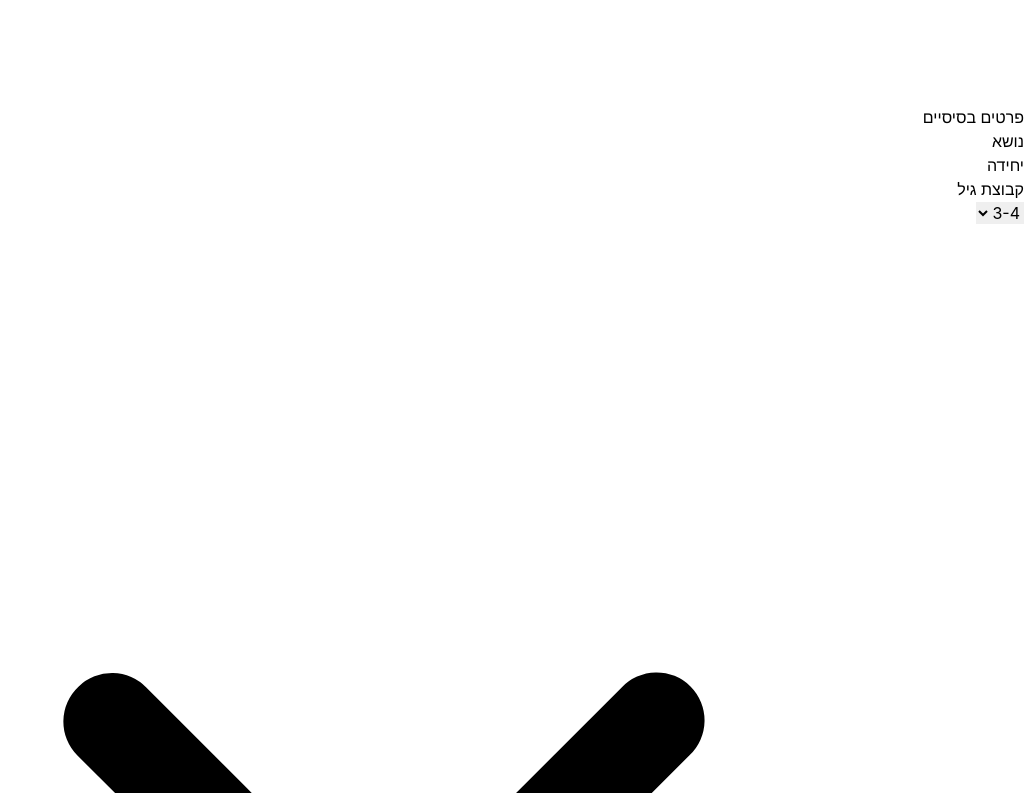
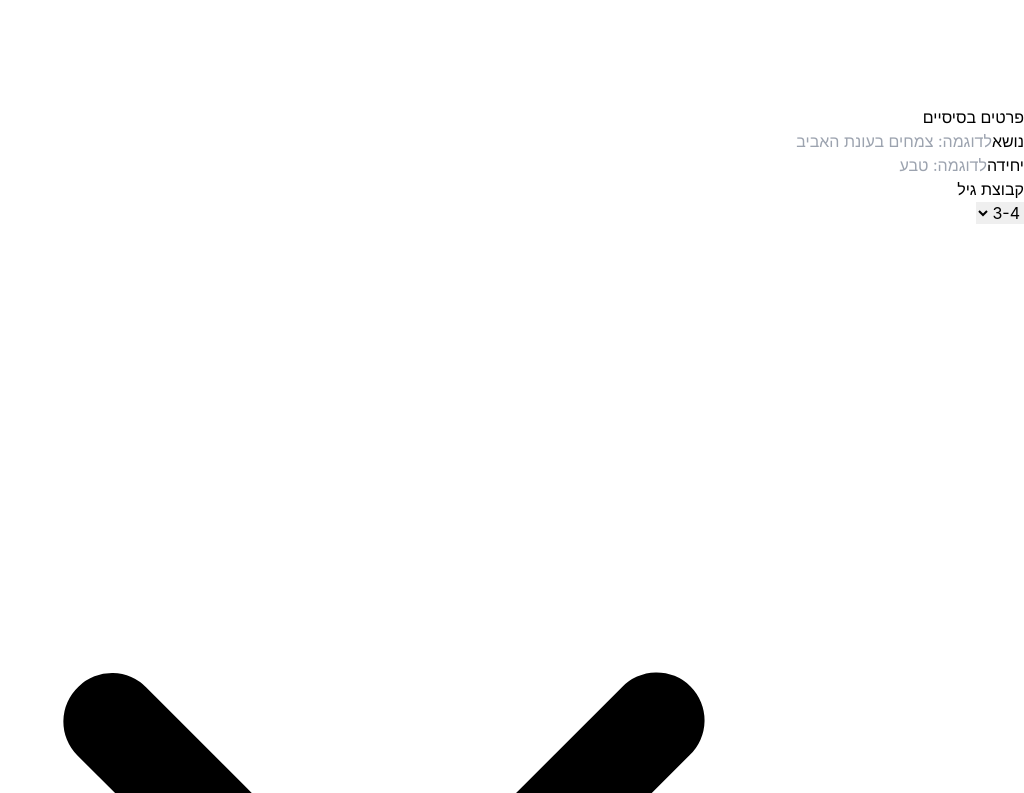
Before and after one commit to netanelC/lesson-plan, a React (Vite) app in the folder apps/planner-ui/: page /create in a window 1280 px wide. Shown: the part 1247-2040 px from the top of the page, without its empty margins (256-1280 px from the left). Built offline with nearby package versions, Linux system fonts and the light colour scheme.

Commit message:
feat: add hints

```diff
--- a/apps/planner-ui/src/features/lesson-plans/components/LessonFlowSection.tsx
+++ b/apps/planner-ui/src/features/lesson-plans/components/LessonFlowSection.tsx
@@ -40,6 +40,7 @@ export const LessonFlowSection = ({
           <div className="flex-1 w-full">
             <TextInput
               label={index === 0 ? 'שם החלק' : ''}
+              placeholder="לדוגמה: פתיחה"
               {...register(`lessonFlow.${index}.name`)}
               error={errors.lessonFlow?.[index]?.name}
             />
@@ -48,6 +49,7 @@ export const LessonFlowSection = ({
             <TextInput
               label={index === 0 ? 'דק׳' : ''}
               type="number"
+              placeholder="לדוגמה: 5"
               {...register(`lessonFlow.${index}.durationMinutes`, { valueAsNumber: true })}
               error={errors.lessonFlow?.[index]?.durationMinutes}
             />
@@ -55,6 +57,7 @@ export const LessonFlowSection = ({
           <div className="flex-[2] w-full">
             <TextInput
               label={index === 0 ? 'תיאור הפעילות' : ''}
+              placeholder="לדוגמה: שיחה עם התלמידים על הנושא"
               {...register(`lessonFlow.${index}.description`)}
               error={errors.lessonFlow?.[index]?.description}
             />
--- a/apps/planner-ui/src/features/lesson-plans/components/LessonPlanForm.tsx
+++ b/apps/planner-ui/src/features/lesson-plans/components/LessonPlanForm.tsx
@@ -125,8 +125,8 @@ export const LessonPlanForm = ({ initialData, onSubmit, isSubmitting, title, sub
         icon={<svg className="h-5 w-5" fill="none" viewBox="0 0 24 24" stroke="currentColor"><path strokeLinecap="round" strokeLinejoin="round" strokeWidth={2} d="M13 16h-1v-4h-1m1-4h.01M21 12a9 9 0 11-18 0 9 9 0 0118 0z" /></svg>}
       >
         <div className="grid grid-cols-1 gap-6 sm:grid-cols-2">
-          <TextInput id="topic" label="נושא" {...register('topic')} error={errors.topic} />
-          <TextInput id="unit" label="יחידה" {...register('unit')} error={errors.unit} />
+          <TextInput id="topic" label="נושא" placeholder="לדוגמה: צמחים בעונת האביב" {...register('topic')} error={errors.topic} />
+          <TextInput id="unit" label="יחידה" placeholder="לדוגמה: טבע" {...register('unit')} error={errors.unit} />
           <SelectInput id="ageGroup" label="קבוצת גיל" options={AGE_GROUPS} {...register('ageGroup')} error={errors.ageGroup} />
           <SelectInput
              id="frame"
@@ -163,7 +163,7 @@ export const LessonPlanForm = ({ initialData, onSubmit, isSubmitting, title, sub
         theme="indigo"
         icon={<svg className="h-5 w-5" fill="none" viewBox="0 0 24 24" stroke="currentColor"><path strokeLinecap="round" strokeLinejoin="round" strokeWidth={2} d="M9 5H7a2 2 0 00-2 2v12a2 2 0 002 2h10a2 2 0 002-2V7a2 2 0 00-2-2h-2M9 5a2 2 0 002 2h2a2 2 0 002-2M9 5a2 2 0 012-2h2a2 2 0 012 2m-3 7h3m-3 4h3m-6-4h.01M9 16h.01" /></svg>}
       >
-        <TextInput id="priorKnowledge" label="ידע קודם נדרש (אופציונלי)" {...register('priorKnowledge')} />
+        <TextInput id="priorKnowledge" label="ידע קודם נדרש (אופציונלי)" placeholder="לדוגמה: היכרות עם מחזור החיים" {...register('priorKnowledge')} />
 
         <div className="mt-6">
           <TeachingAidsAndReferences
--- a/apps/planner-ui/src/features/lesson-plans/components/OperativeGoalsSection.tsx
+++ b/apps/planner-ui/src/features/lesson-plans/components/OperativeGoalsSection.tsx
@@ -42,7 +42,7 @@ export const OperativeGoalsSection = ({
       </div>
 
       <div>
-        <TextInput id="superGoal" label="מטרת על" {...register('superGoal')} error={errors.superGoal} />
+        <TextInput id="superGoal" label="מטרת על" placeholder="לדוגמה: התלמידים יבינו את חשיבות ההגנה על הטבע" {...register('superGoal')} error={errors.superGoal} />
       </div>
 
       <div className="space-y-3">
@@ -51,6 +51,7 @@ export const OperativeGoalsSection = ({
             <div className="flex-1">
               <TextInput
                 label=""
+                placeholder="לדוגמה: התלמיד יוכל לזהות סוגי צמחים"
                 {...register(`operativeGoals.${index}`)}
                 error={errors.operativeGoals?.[index]}
               />
--- a/apps/planner-ui/src/features/lesson-plans/components/TeachingAidsAndReferences.tsx
+++ b/apps/planner-ui/src/features/lesson-plans/components/TeachingAidsAndReferences.tsx
@@ -40,7 +40,7 @@ export const TeachingAidsAndReferences = ({
         {teachingAids.map((_, i) => (
           <div key={i} className="flex gap-2">
             <div className="flex-1">
-              <TextInput label="" {...register(`teachingAids.${i}`)} />
+              <TextInput label="" placeholder="לדוגמה: מיקרוסקופ, תמונות, וידאו" {...register(`teachingAids.${i}`)} />
             </div>
             <button
               type="button"
@@ -67,7 +67,7 @@ export const TeachingAidsAndReferences = ({
         {references.map((_, i) => (
           <div key={i} className="flex gap-2">
             <div className="flex-1">
-              <TextInput label="" {...register(`references.${i}`)} />
+              <TextInput label="" placeholder="לדוגמה: ספר - 'החי והצומח' בעמ׳ 45-50" {...register(`references.${i}`)} />
             </div>
             <button
               type="button"
```
